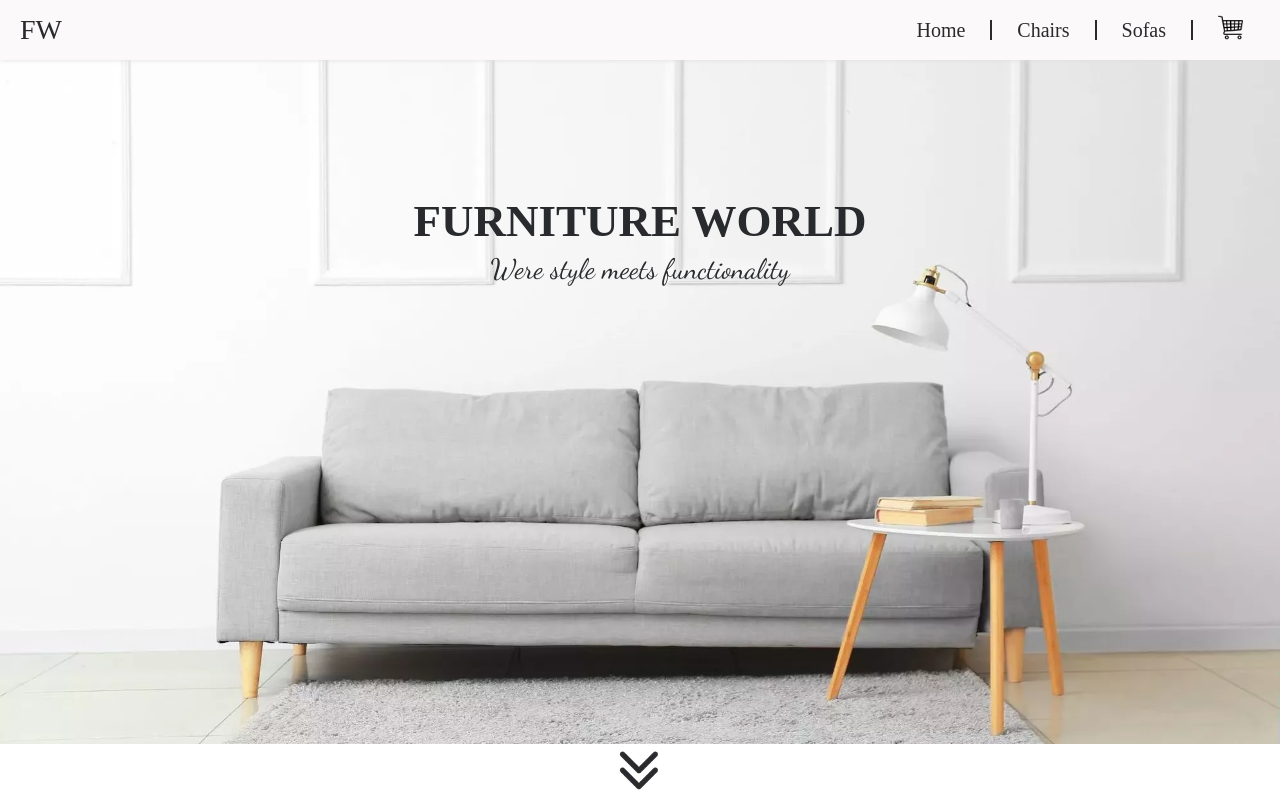
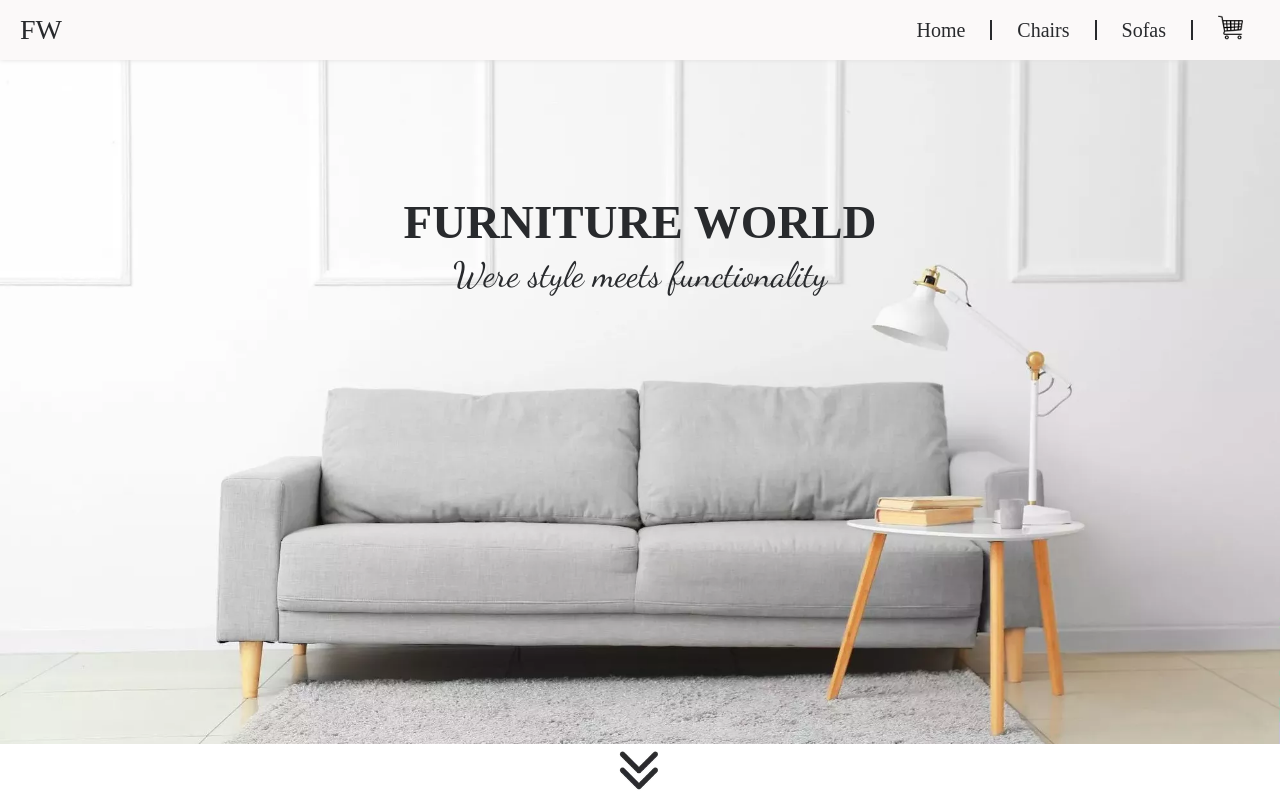
Before and after one commit to DevMari999/e-commerce-furniture, a React (Create React App) app: page / in a window 1280 px wide. Shown: the top 800 px of the page. Built offline with nearby package versions, Linux system fonts and the light colour scheme.

Commit message:
image extension changed / header fixed / code aligned

```diff
--- a/src/components/Home/Home.css
+++ b/src/components/Home/Home.css
@@ -36,13 +36,13 @@
 
 .header-home h1 {
     margin: 5px;
-    font-size: 45px;
+    font-size: 47px;
 }
 
 .header-home h2 {
     font-family: 'Dancing Script', cursive;
     font-weight: lighter;
-    font-size: 28px;
+    font-size: 35px;
 }
 
 .arrow {
```
